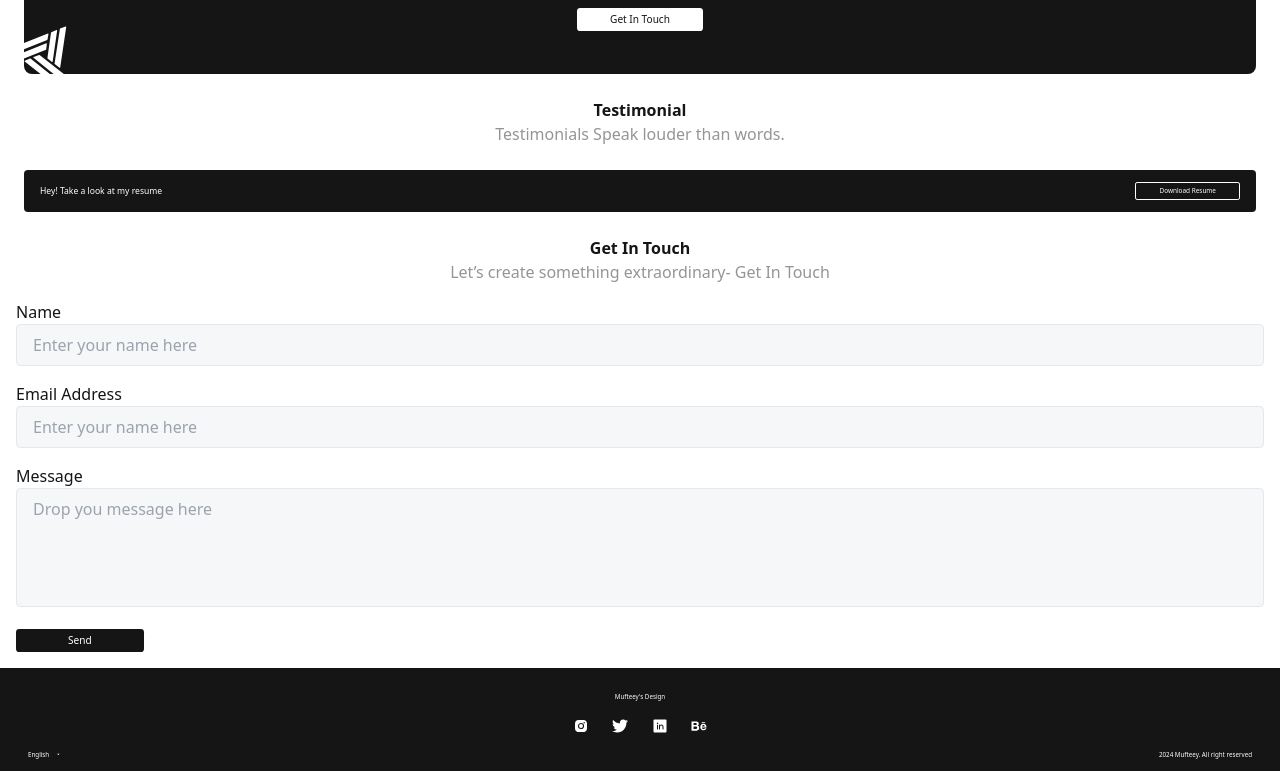
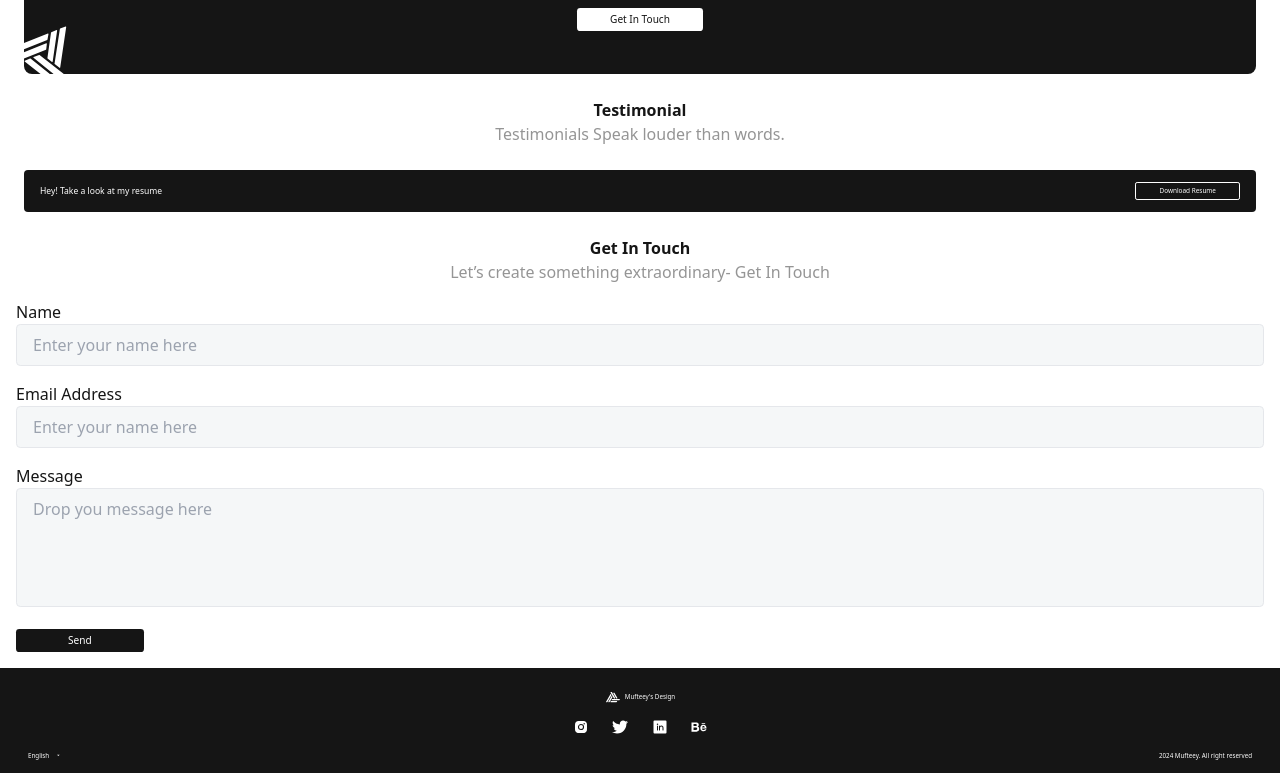
Before and after one commit to mmustaphak/ui-ux-portfolio, a React (Vite) app: page / in a window 1280 px wide. Shown: the part 1803-2576 px from the top of the page. Built offline with nearby package versions, Linux system fonts and the light colour scheme.

Commit message:
Added the footer logo

```diff
--- a/src/components/Layout.jsx
+++ b/src/components/Layout.jsx
@@ -5,6 +5,7 @@ import { LiaBehance } from "react-icons/lia";
 import { PiLinkedinLogoFill } from "react-icons/pi";
 import Header from "./Header";
 import GetInTouchForm from "./GetInTouchForm";
+import logo from "../assets/footer-logo.svg"
 
 export default function Layout() {
 
@@ -24,7 +25,10 @@ export default function Layout() {
             </div>
 
             <footer className="flex flex-col justify-center mt-auto pt-6 pb-3 px-7 w-full text-center text-white text-[6.24px] bg-black">
-                <p>Mufteey&apos;s Design</p>
+                <div className="flex mx-auto">
+                    <img className="mr-1" src={logo} alt=" " />
+                    <p>Mufteey&apos;s Design</p>
+                </div>
                 <div className="self-center flex justify-between mt-4 w-full max-w-[135px] text-base">
                     <a href=""><BiLogoInstagramAlt /></a>
                     <a href=""><FaTwitter /></a>
```
Also changed, not shown: src/assets/footer-logo.svg (added).
